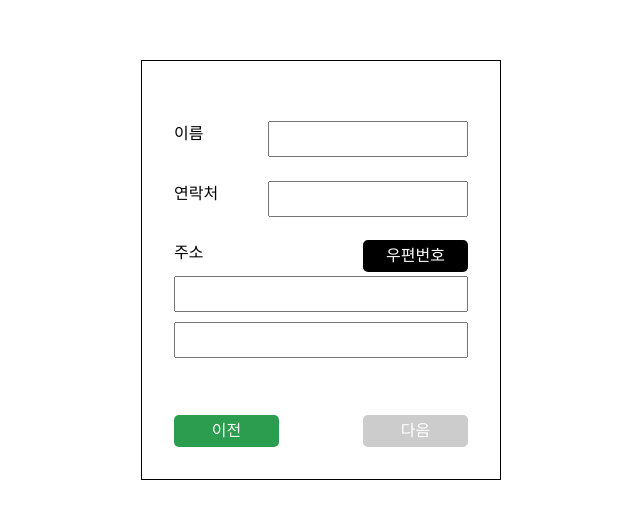
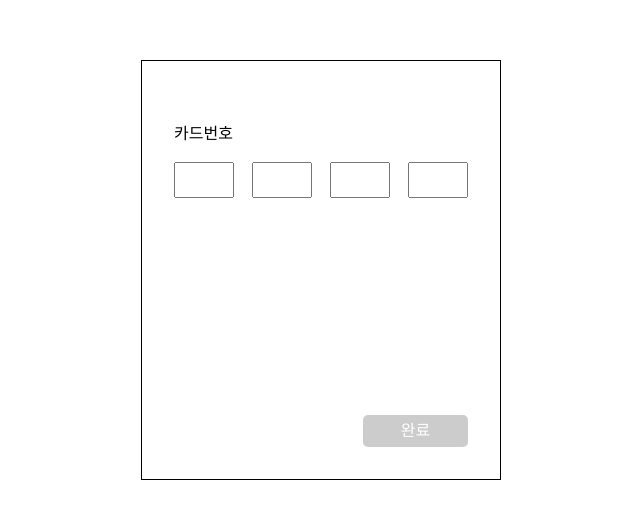
Before and after one commit to su-record/ballan_test, a Vue app: page /sign-up in a window 1280 px wide. Shown: the part 130-648 px from the top of the page, without its empty margins (319-959 px from the left). Built offline with nearby package versions, Linux system fonts and the light colour scheme.

Commit message:
[ADD] 카드번호 입력

```diff
--- a/src/assets/main.css
+++ b/src/assets/main.css
@@ -79,8 +79,10 @@ body {
   position: absolute;
   top: 100%;
   left: 0;
+  right: 0;
   font-size: 0.75rem;
   color: red;
+  text-align: center;
 }
 
 .input-address {
@@ -129,6 +131,14 @@ body {
 
 .input-card__number input {
   width: 60px;
+  text-align: center;
+  letter-spacing: 0.2em;
+}
+
+.input-card__number input[type='number']::-webkit-inner-spin-button,
+.input-card__number input[type='number']::-webkit-outer-spin-button {
+  -webkit-appearance: none;
+  margin: 0;
 }
 
 .sign-up-complete {
--- a/src/components/InputCard.vue
+++ b/src/components/InputCard.vue
@@ -1,14 +1,47 @@
 <script setup>
+import { inject, reactive } from 'vue';
+import { REG_EXR } from '@/constants';
+
+const form = inject('form');
 const props = defineProps(['info']);
+const cardNo = reactive(['', '', '', '']);
+
+const inputNumber = function (ev, index) {
+  const val = ev.target.value;
+  if (!REG_EXR.NUMBER.test(ev.target.value) || val.length > 4) {
+    ev.target.value = cardNo[index];
+    return;
+  }
+
+  cardNo[index] = val;
+
+  if (updateCardNumber() && val.length >= 4) {
+    ev.target.nextElementSibling.focus();
+  }
+};
+
+const updateCardNumber = () => {
+  const cardNumber = cardNo.join('');
+
+  if (cardNumber.length < 16) {
+    return true;
+  } else {
+    form.value[props.info.model] = cardNumber;
+    return false;
+  }
+};
 </script>
 <template>
   <div class="input-card">
-    <label for="">{{ info.label }}</label>
+    <label for="">{{ props.info.label }}</label>
     <div class="input-wrap input-card__number">
-      <input type="number" maxlength="4" />
-      <input type="number" maxlength="4" />
-      <input type="number" maxlength="4" />
-      <input type="number" maxlength="4" />
+      <input
+        type="number"
+        v-for="(value, i) in cardNo"
+        :value="value"
+        @input="inputNumber($event, i)"
+      />
+      <slot />
     </div>
   </div>
 </template>
--- a/src/components/InputContainer.vue
+++ b/src/components/InputContainer.vue
@@ -1,13 +1,18 @@
 <script setup>
+import { inject } from 'vue';
+
+const form = inject('form');
 const props = defineProps(['list', 'validation']);
 </script>
 <template>
   <div class="input-container">
-    <component
-      v-for="input in props.list"
-      :is="input.component"
-      :info="input"
-      :isValid="validation[input.model]"
-    />
+    <component v-for="input in props.list" :is="input.component" :info="input">
+      <span
+        v-if="form[input.model] && !validation[input.model]"
+        class="validation-message"
+      >
+        다시 입력해주세요.
+      </span>
+    </component>
   </div>
 </template>
--- a/src/components/InputString.vue
+++ b/src/components/InputString.vue
@@ -2,17 +2,15 @@
 import { inject } from 'vue';
 import CommonInput from './CommonInput.vue';
 
+const form = inject('form');
 const props = defineProps(['info', 'isValid']);
-const form = inject('form');
 </script>
 <template>
   <div class="input-item">
     <label>{{ props.info.label }}</label>
     <div class="input-wrap">
       <CommonInput v-model="form[props.info.model]" :type="props.info.type" />
-      <span v-if="form[props.info.model] && !props.isValid" class="validation-message">
-        다시 입력해주세요.
-      </span>
+      <slot />
     </div>
   </div>
 </template>
--- a/src/composables/useValidator.js
+++ b/src/composables/useValidator.js
@@ -1,5 +1,5 @@
 import { REG_EXR } from '@/constants';
-import { validation } from '@/utils';
+import { validation, validationCard, cardSum } from '@/utils';
 
 export default function (formData) {
   return {
@@ -9,6 +9,6 @@ export default function (formData) {
     name: validation(REG_EXR.NAME, formData.name),
     cellular: validation(REG_EXR.CELLULAR, formData.cellular),
     address: !!formData.address.road && !!formData.address.detail,
-    cardNo: false,
+    cardNo: !!formData.cardNo && validationCard(cardSum, formData.cardNo),
   };
 }
--- a/src/constants/index.js
+++ b/src/constants/index.js
@@ -4,4 +4,5 @@ export const REG_EXR = {
   CELLULAR: /^01([0|1|6|7|8|9])(-|\s)?(\d{3,4})(-|\s)?(\d{4})$/,
   PASSWORD: /^(?=.*?[A-Z])(?=.*?[a-z])(?=.*?[0-9])(?=.*?[#?!@$%^&*-]).{7,}$/,
   NAME: /([가-힣]{2,}|[a-zA-Z]{3,})$/,
+  NUMBER: /\d+$/,
 };
--- a/src/utils/index.js
+++ b/src/utils/index.js
@@ -12,3 +12,18 @@ export const debounce = function (callback) {
     }, 700);
   };
 };
+
+export const cardSum = str =>
+  str
+    .split('')
+    .map(Number)
+    .reduce((a, c, i) => {
+      if (i % 2 !== 0) {
+        const double = c * 2;
+        c = double > 9 ? cardSum(`${double}`) : double;
+      }
+
+      return a + c;
+    });
+
+export const validationCard = (callback, cardNo) => !(callback(cardNo) / 10);
--- a/src/views/SignUpView.vue
+++ b/src/views/SignUpView.vue
@@ -5,7 +5,7 @@ import useSignUpPanel from '@/composables/useSignUpPanel';
 import useValidator from '@/composables/useValidator';
 import { useDisabled } from '@/composables/useDisabled';
 
-const step = ref(1);
+const step = ref(2);
 const panel = computed(() => useSignUpPanel(step.value));
 const formData = reactive({
   email: '',
@@ -56,7 +56,7 @@ const addressClose = function () {
     <div class="sign-buttons" :class="{ multiple: step === 1 }">
       <button v-if="step === 1" @click="step = step - 1">이전</button>
       <button v-if="step !== 2" @click="step = step + 1" :disabled="!isNext">다음</button>
-      <button v-else>완료</button>
+      <button v-else :disabled="!isNext">완료</button>
     </div>
     <div id="addressWrap">
       <img
```
